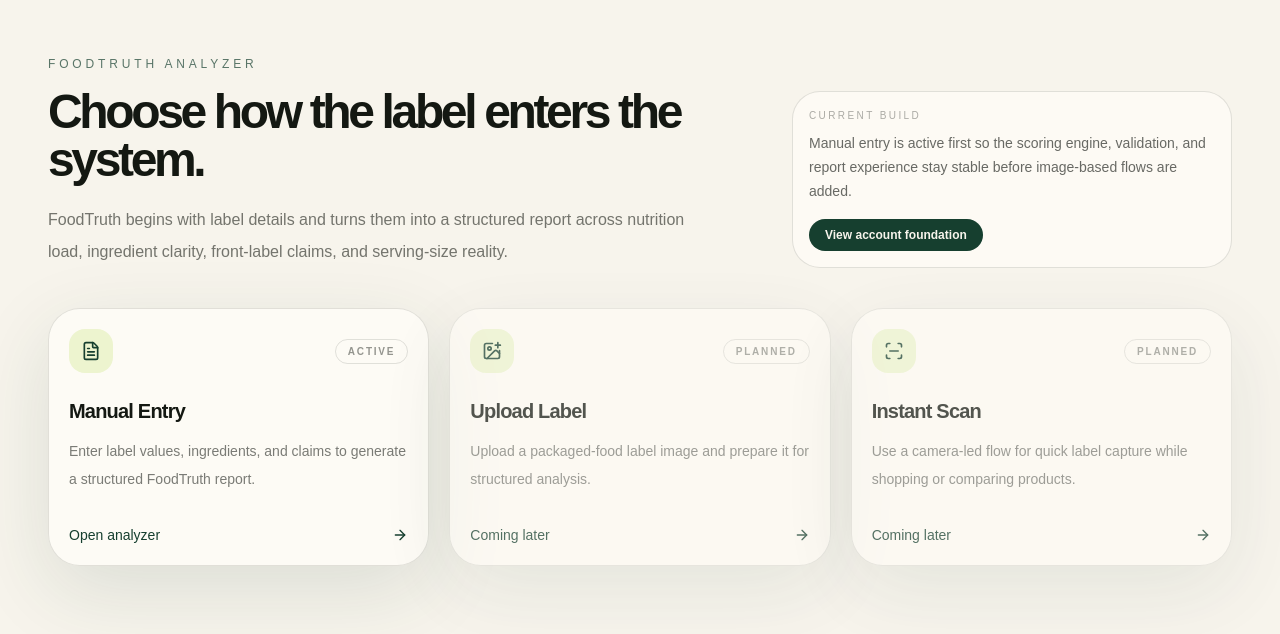
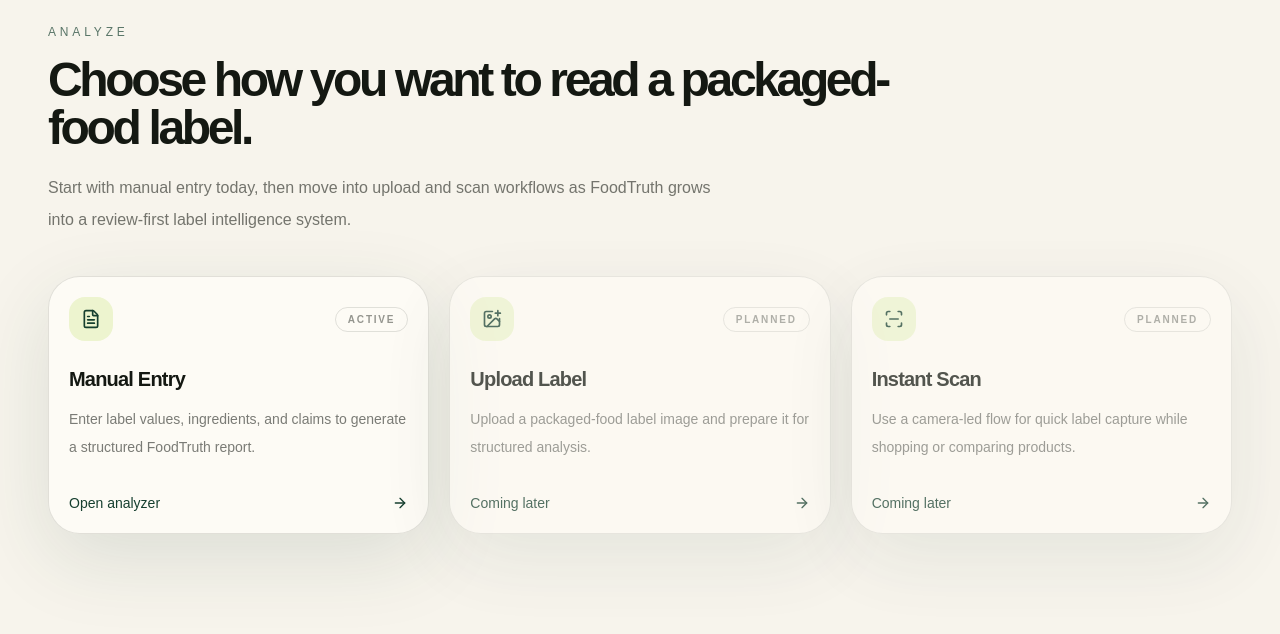
Before and after one commit to sumitdhara609/FoodTruth, a Next.js app: page /analyze in a window 1280 px wide. Shown: the top 634 px of the page. Built offline with nearby package versions, Linux system fonts and the light colour scheme.

Commit message:
Extract analyzer landing page configuration

```diff
--- a/components/analyze/analyzer-page-header.tsx
+++ b/components/analyze/analyzer-page-header.tsx
@@ -1,43 +1,19 @@
-import Link from "next/link";
+import { analyzerLandingPageConfig } from "@/lib/analyze/analyzer-landing-page-config";
 
 export function AnalyzerPageHeader() {
   return (
-    <section className="pt-8">
+    <header>
       <p className="text-xs uppercase tracking-[0.32em] text-[var(--primary)]/70">
-        FoodTruth Analyzer
+        {analyzerLandingPageConfig.eyebrow}
       </p>
 
-      <div className="mt-4 grid gap-6 lg:grid-cols-[0.9fr_0.55fr] lg:items-end">
-        <div>
-          <h1 className="max-w-4xl text-4xl font-semibold tracking-[-0.07em] text-[var(--foreground)] sm:text-5xl">
-            Choose how the label enters the system.
-          </h1>
+      <h1 className="mt-4 max-w-4xl text-4xl font-semibold tracking-[-0.07em] text-[var(--foreground)] sm:text-5xl">
+        {analyzerLandingPageConfig.title}
+      </h1>
 
-          <p className="mt-5 max-w-2xl text-sm leading-7 text-[var(--foreground)]/58 sm:text-base sm:leading-8">
-            FoodTruth begins with label details and turns them into a structured
-            report across nutrition load, ingredient clarity, front-label
-            claims, and serving-size reality.
-          </p>
-        </div>
-
-        <div className="rounded-[1.75rem] border border-[var(--border)] bg-[var(--surface)]/72 p-4">
-          <p className="text-[10px] uppercase tracking-[0.24em] text-[var(--foreground)]/35">
-            Current build
-          </p>
-
-          <p className="mt-2 text-sm leading-6 text-[var(--foreground)]/64">
-            Manual entry is active first so the scoring engine, validation, and
-            report experience stay stable before image-based flows are added.
-          </p>
-
-          <Link
-            href="/account"
-            className="mt-4 inline-flex rounded-full bg-[var(--primary)] px-4 py-2 text-xs font-semibold text-[var(--background)] transition hover:opacity-90"
-          >
-            View account foundation
-          </Link>
-        </div>
-      </div>
-    </section>
+      <p className="mt-5 max-w-2xl text-sm leading-7 text-[var(--foreground)]/58 sm:text-base sm:leading-8">
+        {analyzerLandingPageConfig.description}
+      </p>
+    </header>
   );
 }
--- /dev/null
+++ b/lib/analyze/analyzer-landing-page-config.ts
@@ -0,0 +1,6 @@
+export const analyzerLandingPageConfig = {
+  eyebrow: "Analyze",
+  title: "Choose how you want to read a packaged-food label.",
+  description:
+    "Start with manual entry today, then move into upload and scan workflows as FoodTruth grows into a review-first label intelligence system.",
+};
```
Also changed, not shown: 1 other file (tests, documents, lock files or other folders).
